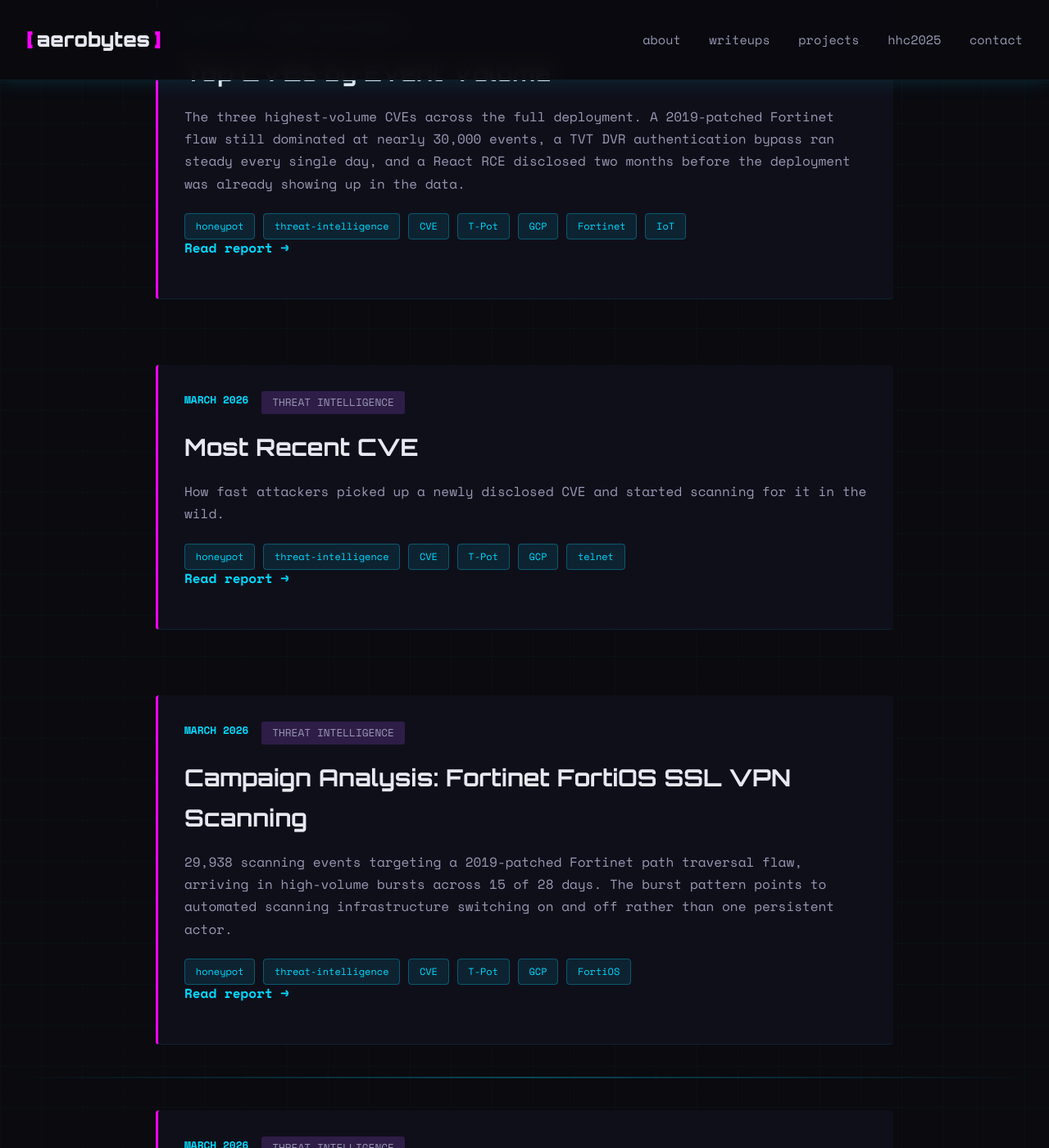
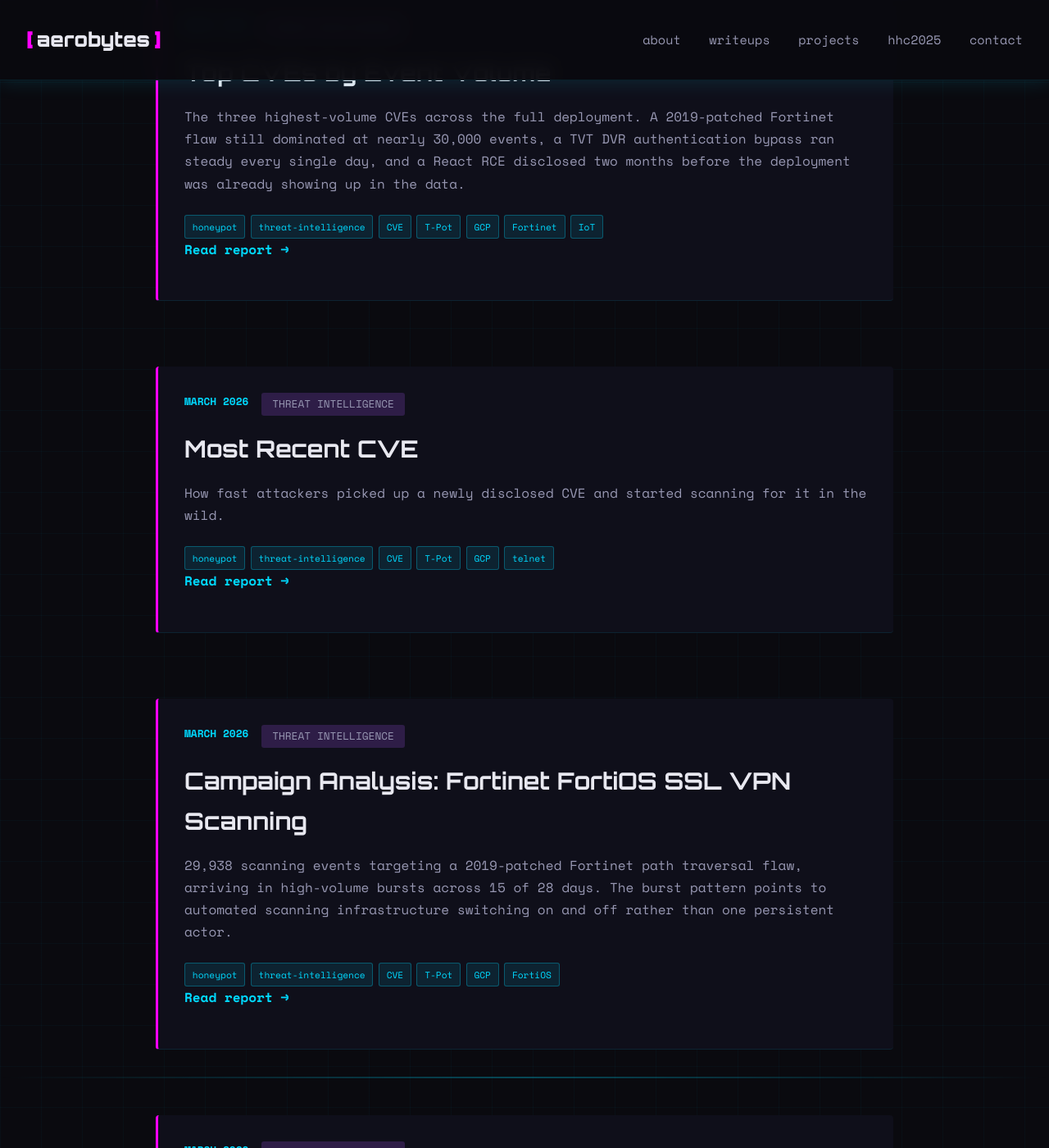
Before and after one commit to Aeronique/aerobytes-site, a Jekyll site: the page built from honeypot-threat-research.html, in a window 1280 px wide and 1400 px high, scrolled down 2212 px. Shown: the whole window at 82% size. Built offline with Jekyll 4.4.1, drawn with Linux system fonts in a browser that asks for light colours.

Commit message:
Update style.css

```diff
--- a/assets/css/style.css
+++ b/assets/css/style.css
@@ -610,13 +610,20 @@ strong {
     gap: 0.5rem;
 }
 
+.writeup-tags {
+    display: flex;
+    flex-wrap: wrap;
+    gap: 0.4rem;
+    margin-top: 0.75rem;
+}
+
 .tag {
-    font-size: 0.75rem;
-    padding: 0.4rem 0.8rem;
+    font-size: 0.7rem;
+    padding: 0.25rem 0.55rem;
     background: rgba(0, 217, 255, 0.1);
     color: var(--cyber-blue);
     border: 1px solid rgba(0, 217, 255, 0.3);
-    border-radius: 4px;
+    border-radius: 3px;
 }
 
 /* Speaking & Publications */
```
